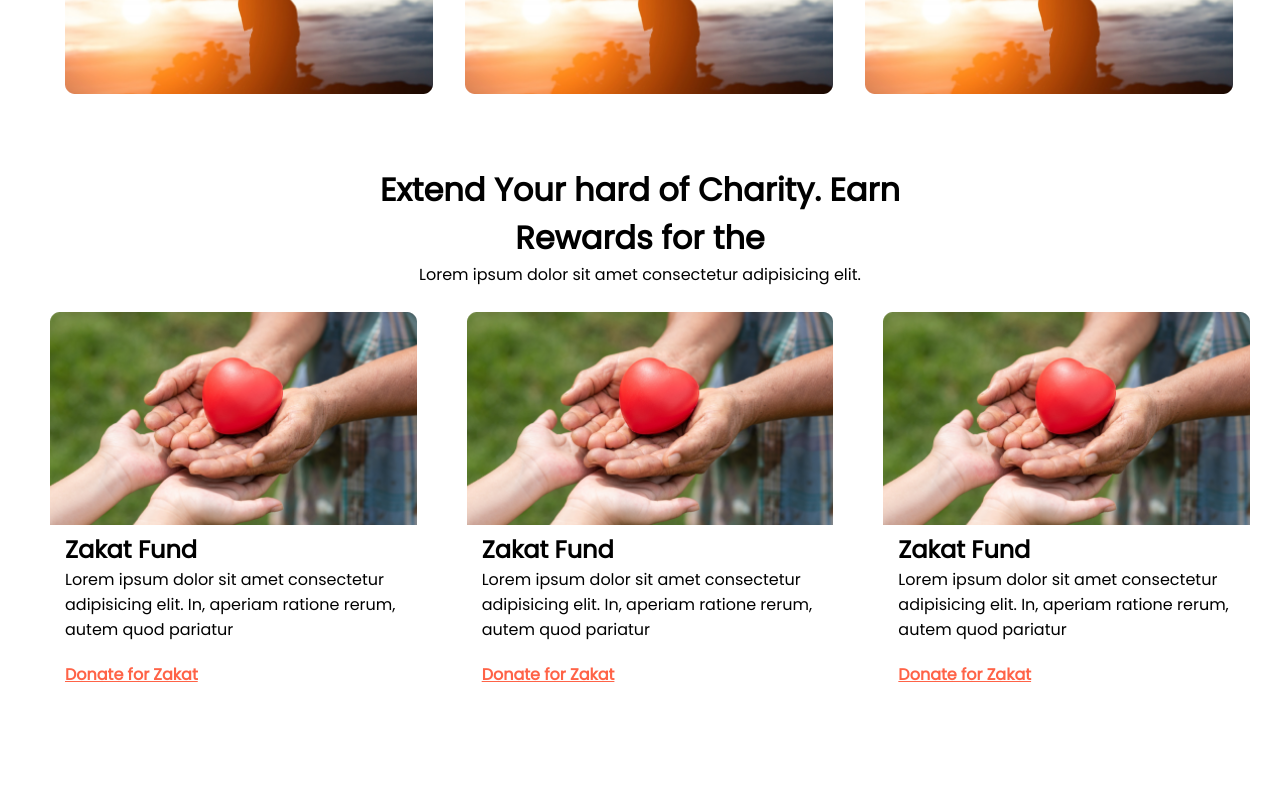
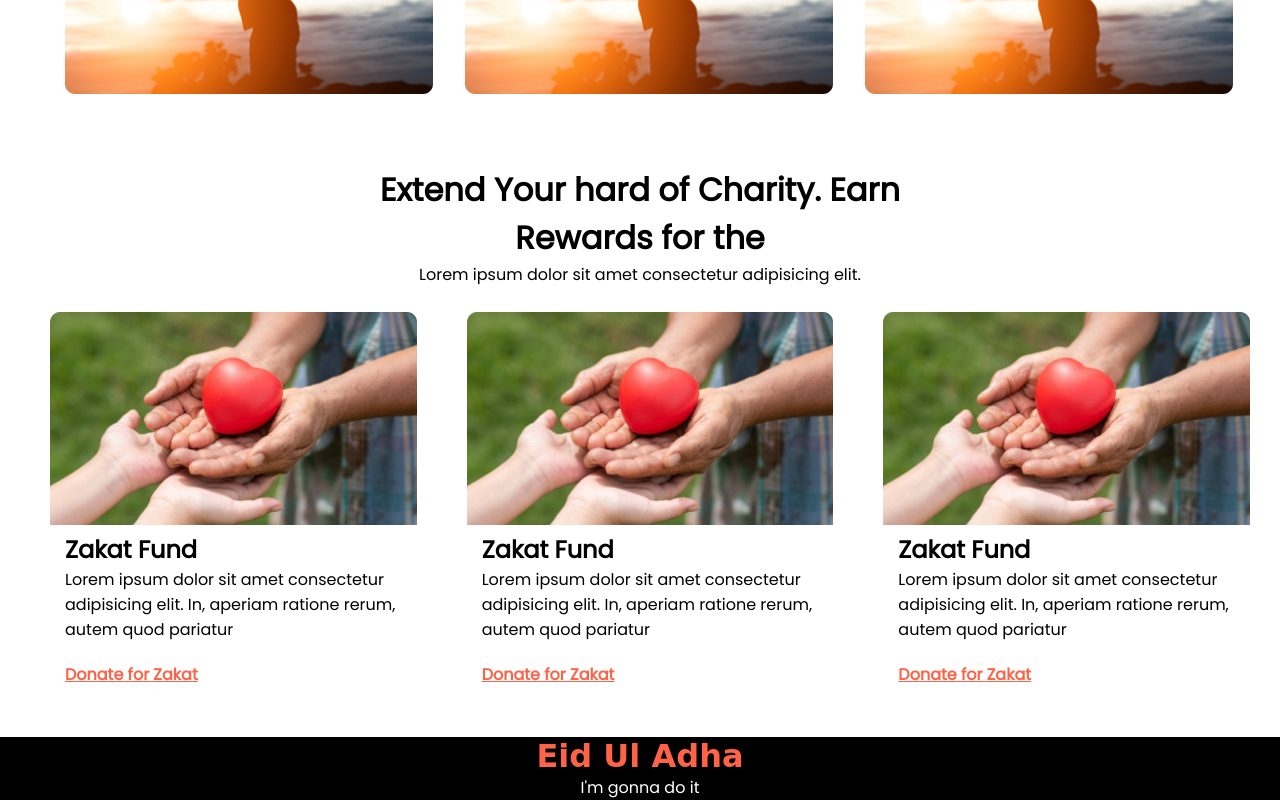
Before and after one commit to manisulislam/eid-zakat-practice, a plain HTML site: page index.html in a window 1280 px wide. Shown: the part 2700-3500 px from the top of the page. Before the commit the page ends 3387 px from the top, so only its background shows below. Drawn offline with Linux system fonts and the light colour scheme.

Commit message:
anis finish the project

```diff
--- a/index.html
+++ b/index.html
@@ -136,7 +136,7 @@
         <h1>Extend Your hard of Charity. Earn <br> Rewards for the </h1>
         <p>Lorem ipsum dolor sit amet consectetur adipisicing elit.</p>
     </div>
-    <section class="fifth-container">
+    <section class="fifth-container finish">
         <div class="rerum">
             <img src="images/Rectangle 252.png" alt="">
             <div class="anis-in">
@@ -174,5 +174,9 @@
 
 
 </body>
+<footer class="end">
+    <h1 class="adha"> Eid Ul Adha</h1>
+    <p class="do">I'm gonna do it</p>
+</footer>
 
 </html>
--- a/style.css
+++ b/style.css
@@ -178,6 +178,7 @@ body {
 
 .fifth-container img {
     width: 100%;
+
 }
 
 .rerum {
@@ -198,4 +199,25 @@ body {
 .zakat-collect {
     color: tomato;
     font-weight: bold;
+
 }
+
+.adha {
+    font-family: 'Dancing Script', cursive;
+    color: tomato;
+
+}
+
+.finish {
+    margin-bottom: 50px;
+}
+
+.do {
+    color: white;
+}
+
+.end {
+    text-align: center;
+    background-color: black;
+
+}
```
